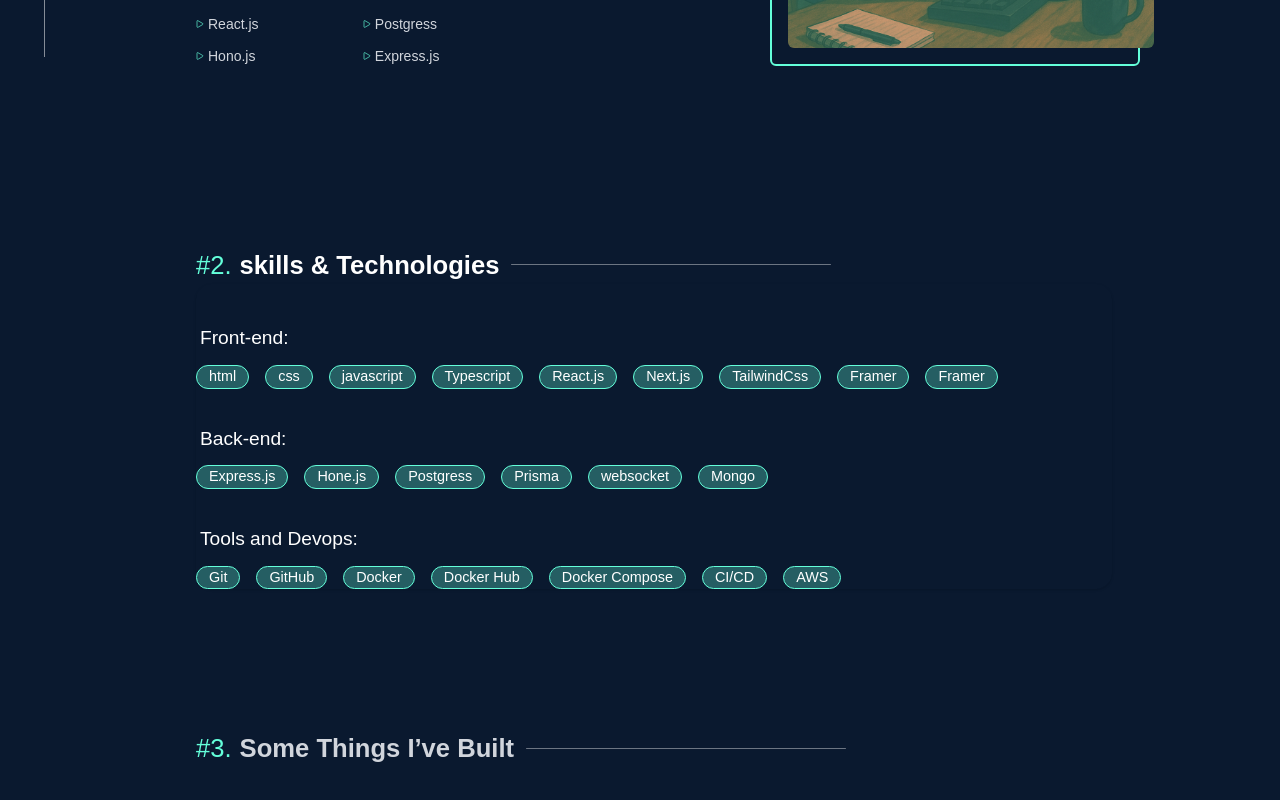
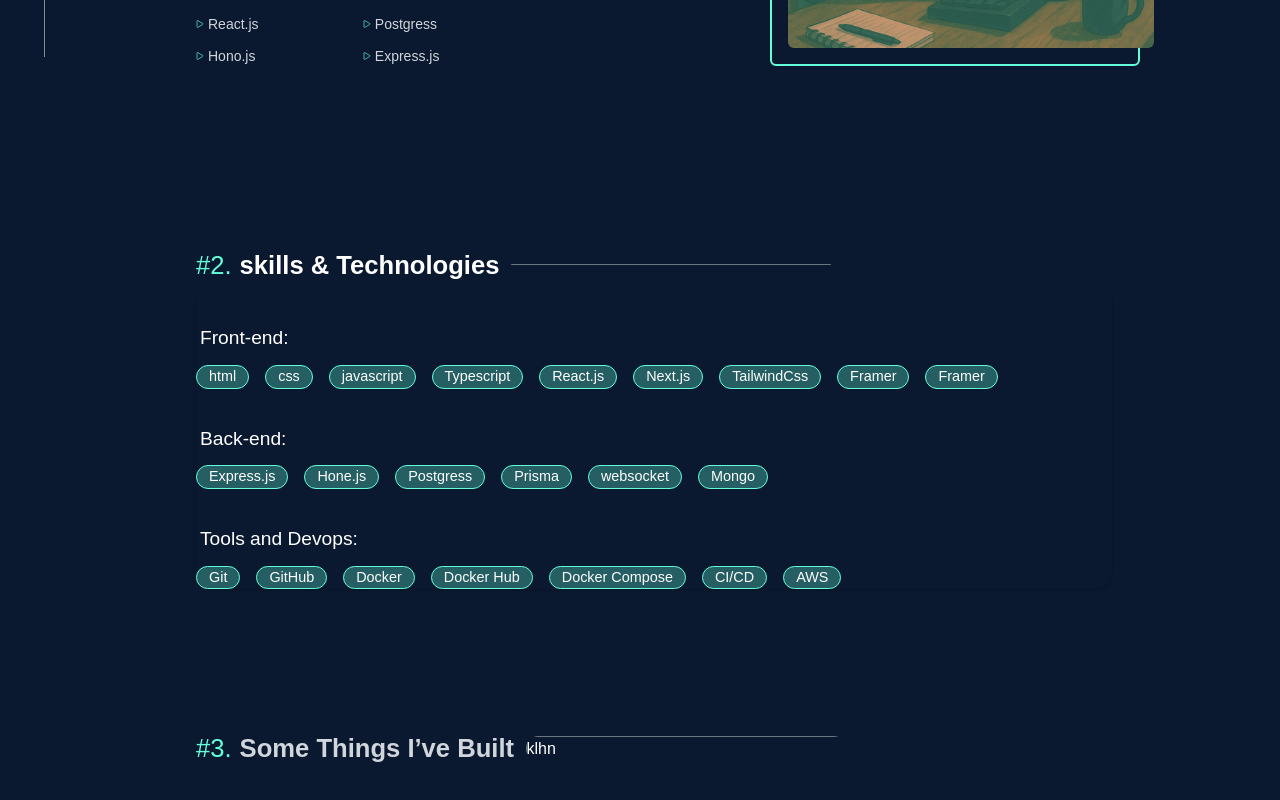
Before and after one commit to ranjit1024/PortfolioV2, a React (Vite) app: page / in a window 1280 px wide. Shown: the part 959-1759 px from the top of the page. Built offline with nearby package versions, Linux system fonts and the light colour scheme; a web font is replaced by a local one.

Commit message:
solving problem

```diff
--- a/src/App.tsx
+++ b/src/App.tsx
@@ -245,7 +245,9 @@
 
                 <span className="text-[1.6rem] font-bold text-gray-300">Some Things I’ve Built</span>
               </p>
-              <div className="p-[0.5px] ml-3 w-80 bg-white/40 rounded-2xl"></div>
+              <div className="p-[0.5px] ml-3 w-80 bg-white/40 rounded-2xl">
+              <Projects/>
+              </div>
             </div>
 
 
```
